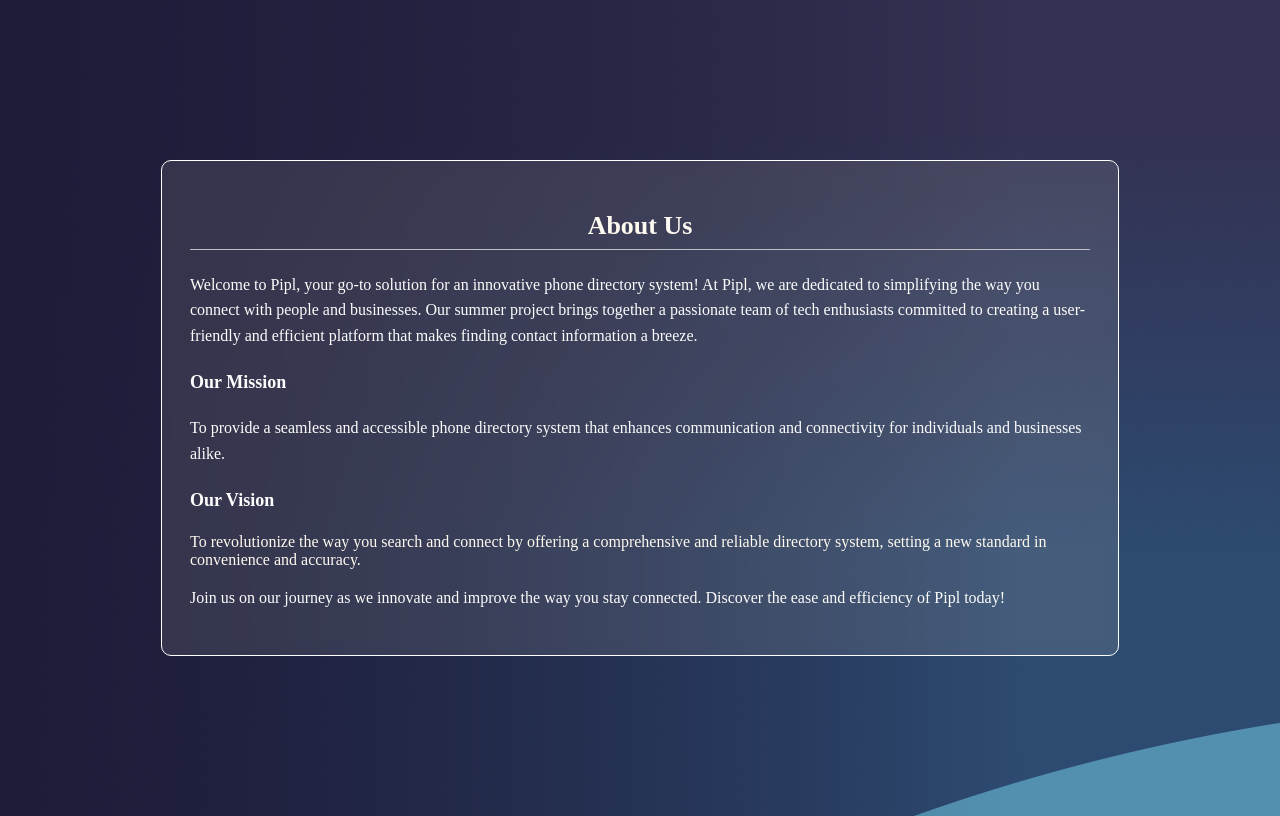
After one commit to UjjwalMrzn/PhoneBook, a Django app: template accounts/templates/accounts/aboutus.html in a window 1280 px wide. The commit adds this page. Run offline with Django 3.2, Linux system fonts and the light colour scheme; the template is opened without the code that fills it, so the values that code supplies are empty.

Commit message:
about us

```diff
--- /dev/null
+++ b/accounts/templates/accounts/aboutus.html
@@ -0,0 +1,67 @@
+<!DOCTYPE html>
+<html lang="en">
+<head>
+    <meta charset="UTF-8">
+    <meta name="viewport" content="width=device-width, initial-scale=1.0">
+    <title>Document</title>
+</head>
+<style>
+    body{
+        background-image: url("/static/blue-gradient.png");
+    }
+    /* container box */
+ .box {
+            display: flex;
+            justify-content: center;
+            align-items: center;
+            height: 100vh; /* Ensure it takes full viewport height */
+        }
+        .container {
+            max-width: 900px; /* Increased max-width for wider container */
+            padding: 28px;
+            border-radius: 10px;
+            overflow: hidden;
+            background: rgba(255, 255, 255, 0.1); /* Slightly transparent background */
+            border: 1px solid white; /* Adding a white border */
+            backdrop-filter: blur(5px) saturate(90%);
+            color: floralwhite;
+            margin: 0 20px; /* Ensure some margin on smaller screens */
+        }
+        h2 {
+            font-size: 26px;
+            font-weight: bold;
+            text-align: center;
+            color: floralwhite;
+            padding-bottom: 8px;
+            border-bottom: 1px solid silver;
+        }
+        p {
+            font-size: 16px;
+            line-height: 1.6;
+            color: rgb(253, 253, 253);
+        }
+        p.section-title {
+            font-size: 18px;
+            font-weight: bold;
+            margin-top: 20px;
+        }
+</style>
+<body>
+
+<div class="box">
+    <div class="container">
+        <h2>About Us</h2>
+        <p>Welcome to Pipl, your go-to solution for an innovative phone directory system! At Pipl, we are dedicated to simplifying the way you connect with people and businesses. Our summer project brings together a passionate team of tech enthusiasts committed to creating a user-friendly and efficient platform that makes finding contact information a breeze.</p>
+
+        <p class="section-title">Our Mission</p>
+        <p>To provide a seamless and accessible phone directory system that enhances communication and connectivity for individuals and businesses alike.</p>
+
+        <p class="section-title">Our Vision</p>
+        To revolutionize the way you search and connect by offering a comprehensive and reliable directory system, setting a new standard in convenience and accuracy.</p>
+
+        <p>Join us on our journey as we innovate and improve the way you stay connected. Discover the ease and efficiency of Pipl today!</p>
+            </div>
+</div>
+
+</body>
+</html>
--- a/accounts/urls.py
+++ b/accounts/urls.py
@@ -12,6 +12,7 @@
     path('delete/<int:pk>', views.delete , name='delete'),
     path('edit/<int:pk>', views.edit, name='edit' ),
     path('user', views.user, name='user' ),
+    path('about', views.about, name='about' ),
 
 
     #login and register
--- a/accounts/views.py
+++ b/accounts/views.py
@@ -19,6 +19,8 @@
 
 def navbar(request):
     return render(request, 'accounts/navbar.html')
+def about(request):
+    return render(request, 'accounts/aboutus.html')
 
 
 def front(request):
```
Also changed, not shown: accounts/templates/accounts/navbar.html (+27 -11 lines), accounts/static/abt.png (added), accounts/static/cnt.jpg (added), accounts/static/cnt.png (added), accounts/static/searchbtn.png (added), db.sqlite3.
